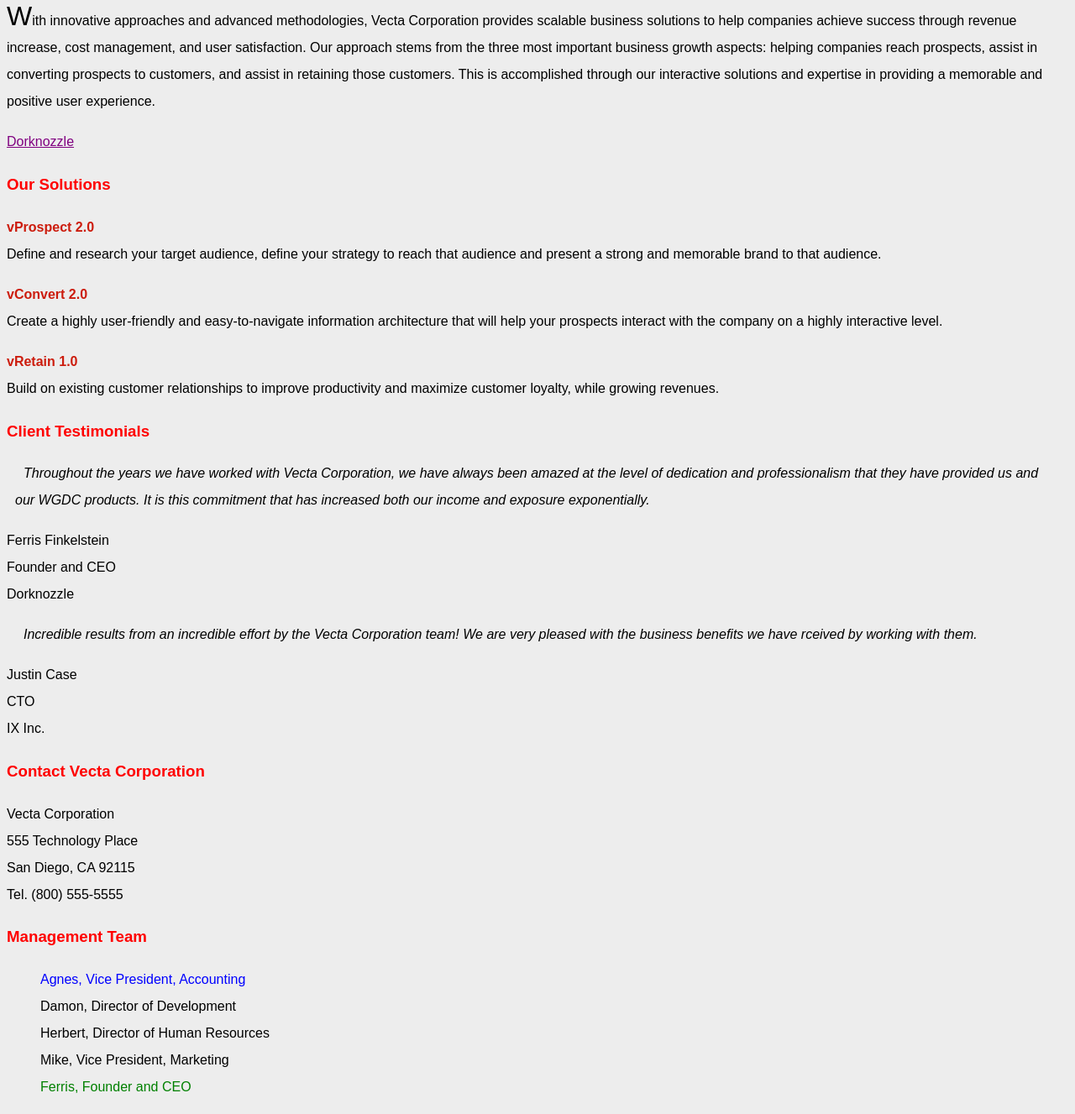
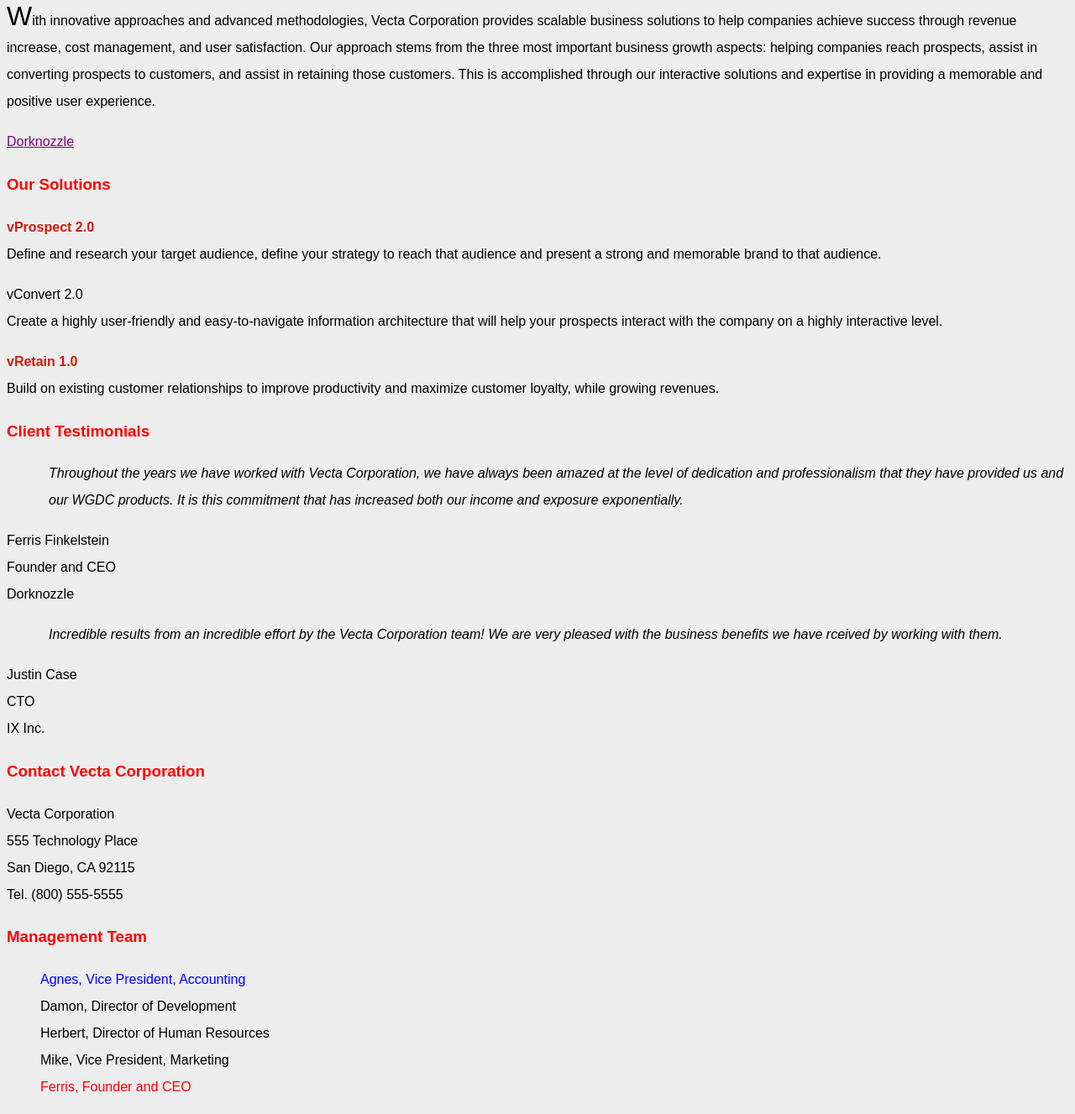
Before and after one commit to PreetiSDSU/Assignment-3-Part--1, a plain HTML site: page index.html in a window 1280 px wide. Shown: the part 66-1393 px from the top of the page at 84% size. Drawn offline with Linux system fonts and the light colour scheme.

Commit message:
current updates
changes

```diff
--- a/index.html
+++ b/index.html
@@ -10,7 +10,7 @@
 <body>
 <h3>Welcome</h3>
 
-<p id="firstP">With innovative approaches and advanced methodologies, Vecta Corporation provides scalable business solutions to help companies achieve success through revenue increase, cost management, and user satisfaction. Our approach stems from the three most important business growth aspects: helping companies reach prospects, assist in converting prospects to customers, and assist in retaining those customers. This is accomplished through our interactive solutions and expertise in providing a memorable and positive user experience.</p>
+<p>With innovative approaches and advanced methodologies, Vecta Corporation provides scalable business solutions to help companies achieve success through revenue increase, cost management, and user satisfaction. Our approach stems from the three most important business growth aspects: helping companies reach prospects, assist in converting prospects to customers, and assist in retaining those customers. This is accomplished through our interactive solutions and expertise in providing a memorable and positive user experience.</p>
 
 <p>
     <a href="http://www.dorknozzle.com">Dorknozzle</a>
@@ -21,7 +21,7 @@
 <p class="solution"><strong> vProspect 2.0 </strong><br>
 Define and research your target audience, define your strategy to reach that audience and present a strong and memorable brand to that audience.</p>
 
-<p class="solution"><strong> vConvert 2.0 </strong><br>
+<p class="solution"><span> vConvert 2.0 </span><br>
 Create a highly user-friendly and easy-to-navigate information architecture that will help your prospects interact with the company on a highly interactive level.</p>
 
 <p class="solution"><strong>vRetain 1.0 </strong><br>
--- a/styles/styles1.css
+++ b/styles/styles1.css
@@ -11,7 +11,11 @@ h3{
     border-bottom: 1px #929CA4 ;
 }
 
-#firstP::first-letter{
+/* #firstP::first-letter{
+    font-size: 32px;
+} */
+
+p:first-of-type::first-letter{
     font-size: 32px;
 }
 
@@ -47,11 +51,7 @@ a[href^="http"]:active{
 
 #testimonial1, #testimonial2{
     font-style: italic;
-    text-indent: 10px;
-    margin-top: 10px;
-    margin-bottom: 10px;
-    margin-right: 10px;
-    margin-left: 10px;
+    margin-left: 50px;
 
 }
 
@@ -64,5 +64,5 @@ ul li:first-of-type{
 }
 
 ul li:last-of-type{
-    color: green;
+    color: red;
 }
```
